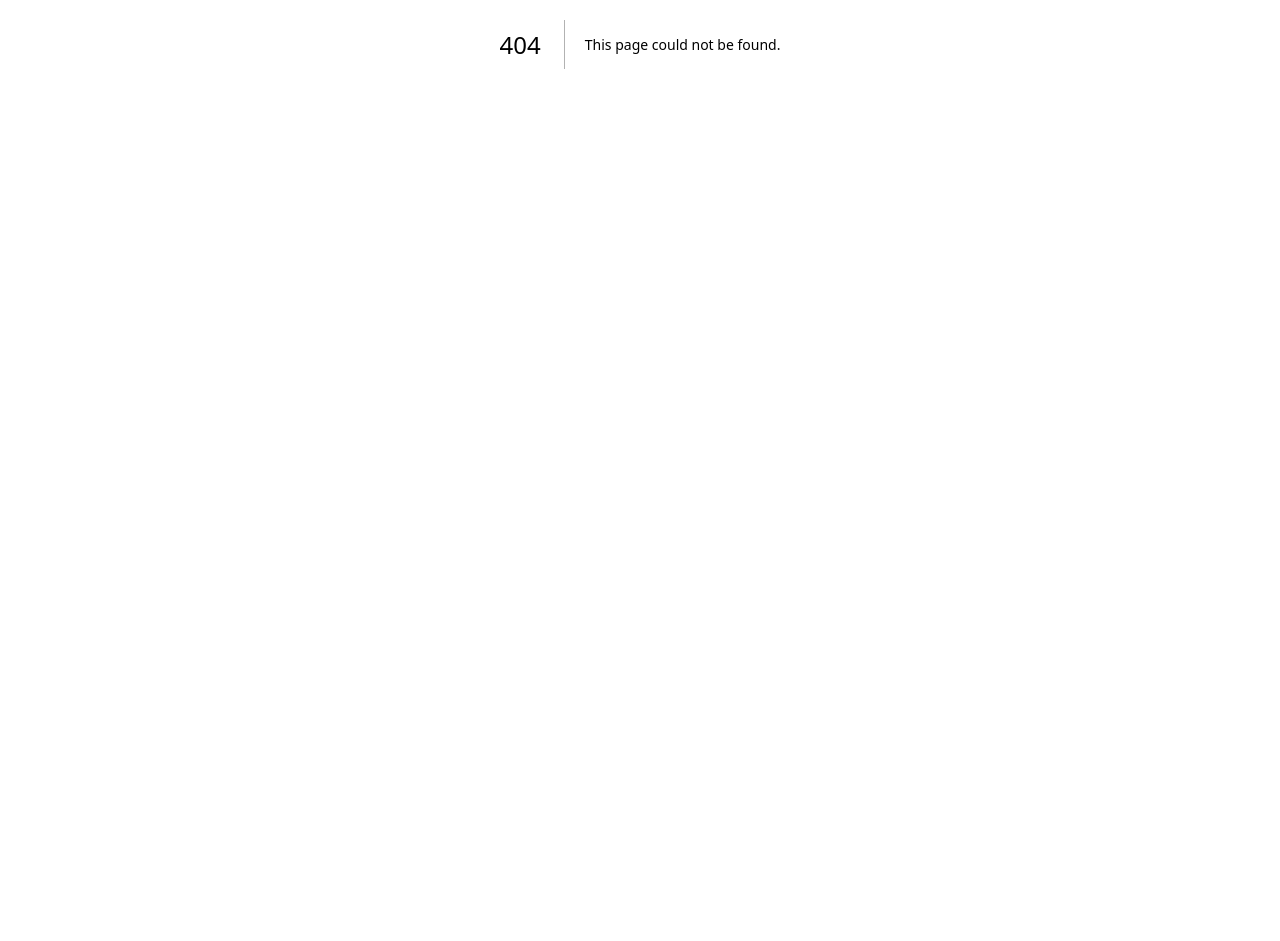
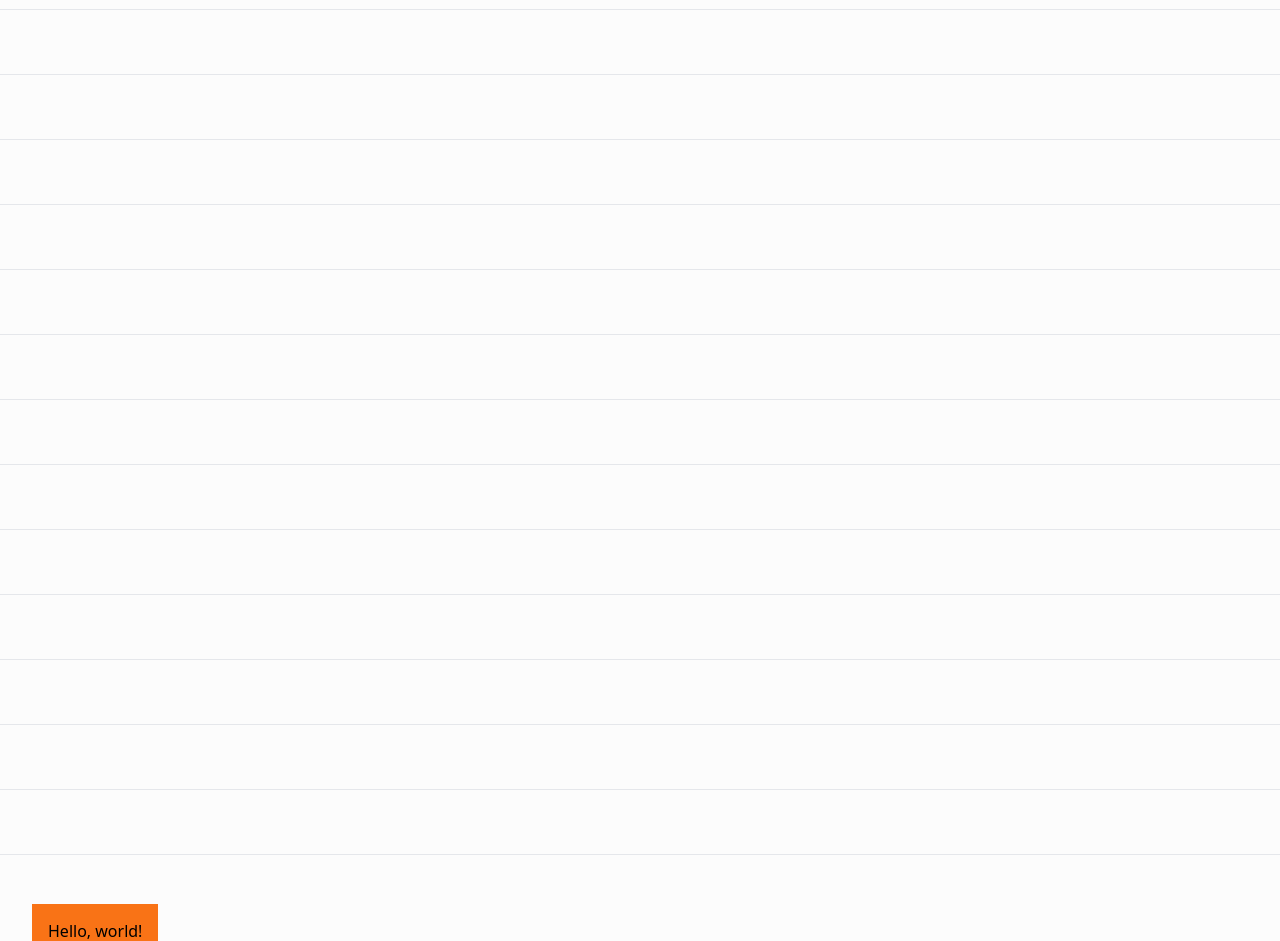
Before and after one commit to hro19/notion_blog, a Next.js app: page /whileinview/whileinview5 in a window 1280 px wide. Before the commit this address had no page. Shown: the part 420-1361 px from the top of the page. Before the commit the page ends 864 px from the top, so only its background shows below. Built offline with nearby package versions, Linux system fonts and the light colour scheme; what @yamada-ui/react would draw is missing.

Commit message:
【Framer motion】whileInViewの試作

```diff
--- a/pages/framer.tsx
+++ b/pages/framer.tsx
@@ -5,11 +5,44 @@ import Link from 'next/link';
 const framer = () => {
   return (
     <>
+      <p>
+        <Link
+          href='/animatecss'
+          className='underline mb-3 text-lg text-green-700'
+        >
+          animate.css
+        </Link>
+      </p>
+      <h2 className='inline-block mr-4'>whileInViewの試作</h2>
       <Link
-        href='/animatecss'
-        className='underline mb-3 text-lg text-green-700'
+        href='/whileinview/whileinview'
+        className='underline mb-3 mr-3 text-lg text-green-700'
       >
-        animate.css
+        その1
+      </Link>
+      <Link
+        href='/whileinview/whileinview2'
+        className='underline mb-3 mr-3 text-lg text-green-700'
+      >
+        その2
+      </Link>
+      <Link
+        href='/whileinview/whileinview3'
+        className='underline mb-3 mr-3 text-lg text-green-700'
+      >
+        その3
+      </Link>
+      <Link
+        href='/whileinview/whileinview4'
+        className='underline mb-3 mr-3 text-lg text-green-700'
+      >
+        その4
+      </Link>
+      <Link
+        href='/whileinview/whileinview5'
+        className='underline mb-3 mr-3 text-lg text-green-700'
+      >
+        その5
       </Link>
       <h2 className='font-bold from-neutral-900 text-2xl underline'>
         springお試し
--- /dev/null
+++ b/pages/whileinview/whileinview.tsx
@@ -0,0 +1,27 @@
+import React from 'react';
+import { motion } from 'framer-motion';
+
+const keyframes = {
+  initial: { opacity: 0 },
+  animate: {
+    opacity: 1,
+    transition: {
+      duration: 1,
+      repeat: Infinity,
+      repeatDelay: 1,
+    },
+  },
+};
+
+const framerkeyframe = () => {
+  return (
+    <div>
+      <h2 className='text-xl mb-3'>framer keyframe</h2>
+      <motion.div variants={keyframes} initial='initial' animate='animate'>
+        <a className='bg-cyan-500 p-4 my-2 ml-2'>Hello, world!</a>
+      </motion.div>
+    </div>
+  );
+};
+
+export default framerkeyframe;
--- /dev/null
+++ b/pages/whileinview/whileinview2.tsx
@@ -0,0 +1,31 @@
+import React from 'react';
+import { motion } from 'framer-motion';
+
+const keyframes = {
+  initial: {
+    opacity: 0,
+  },
+  animate: {
+    opacity: [0, 0.8, 0.3, 1],
+    transition: {
+      duration: 2,
+      repeat: Infinity,
+      repeatDelay: 1,
+      // `easings` プロパティで各段階のイージング関数を設定
+      easings: ['linear', 'easeInQuad', 'easeOutQuad', 'linear'],
+    },
+  },
+};
+
+const framerkeyframe = () => {
+  return (
+    <div>
+      <h2 className='text-xl mb-3'>framer keyframe</h2>
+      <motion.div variants={keyframes} initial='initial' animate='animate'>
+        <a className='bg-purple-500 p-4 my-2 ml-4'>Hello, world!</a>
+      </motion.div>
+    </div>
+  );
+};
+
+export default framerkeyframe;
--- /dev/null
+++ b/pages/whileinview/whileinview3.tsx
@@ -0,0 +1,49 @@
+import React from 'react';
+import { motion } from 'framer-motion';
+
+const keyframes = {
+  initial: {
+    opacity: 0,
+  },
+  animate: {
+    opacity: [0, 0.8, 0.3, 1],
+    transition: {
+      duration: 2,
+      // repeat: Infinity,
+      // repeatDelay: 1,
+      easings: ['linear', 'easeInQuad', 'easeOutQuad', 'linear'],
+    },
+  },
+};
+
+const framerkeyframe = () => {
+  return (
+    <div>
+      <h2 className='text-xl mb-3'>視界に入ったときに一度だけ発火↓</h2>
+      <hr className='mb-16' />
+      <hr className='mb-16' />
+      <hr className='mb-16' />
+      <hr className='mb-16' />
+      <hr className='mb-16' />
+      <hr className='mb-16' />
+      <hr className='mb-16' />
+      <hr className='mb-16' />
+      <hr className='mb-16' />
+      <hr className='mb-16' />
+      <hr className='mb-16' />
+      <hr className='mb-16' />
+      <hr className='mb-16' />
+      <hr className='mb-16' />
+      <hr className='mb-16' />
+      <hr className='mb-16' />
+      <hr className='mb-16' />
+      <hr className='mb-16' />
+      <hr className='mb-16' />
+      <motion.div variants={keyframes} initial='initial' whileInView='animate'>
+        <a className=' bg-rose-500 p-4 my-2 ml-4'>Hello, world!</a>
+      </motion.div>
+    </div>
+  );
+};
+
+export default framerkeyframe;
--- /dev/null
+++ b/pages/whileinview/whileinview4.tsx
@@ -0,0 +1,60 @@
+import React from 'react';
+import { delay, motion } from 'framer-motion';
+
+const keyframes = {
+  initial: {
+    opacity: 0,
+  },
+  animate: {
+    opacity: [0, 0.8, 0.3, 1],
+    transition: {
+      duration: 2,
+      // repeat: Infinity,
+      delay: 0.5,
+      easings: ['linear', 'easeInQuad', 'easeOutQuad', 'linear'],
+    },
+  },
+};
+
+const framerkeyframe = () => {
+  return (
+    <div>
+      <h2 className='text-xl mb-3'>視界に入ったときに数秒遅れて発火して↓</h2>
+      <hr className='mb-16' />
+      <hr className='mb-16' />
+      <hr className='mb-16' />
+      <hr className='mb-16' />
+      <hr className='mb-16' />
+      <hr className='mb-16' />
+      <hr className='mb-16' />
+      <hr className='mb-16' />
+      <hr className='mb-16' />
+      <hr className='mb-16' />
+      <hr className='mb-16' />
+      <hr className='mb-16' />
+      <hr className='mb-16' />
+      <hr className='mb-16' />
+      <hr className='mb-16' />
+      <hr className='mb-16' />
+      <hr className='mb-16' />
+      <hr className='mb-16' />
+      <hr className='mb-16' />
+      <motion.div variants={keyframes} initial='initial' whileInView='animate'>
+        <a className=' bg-blue-500 ml-4 p-4 my-2'>Hello, world!</a>
+      </motion.div>
+      <hr className='mb-16' />
+      <hr className='mb-16' />
+      <hr className='mb-16' />
+      <hr className='mb-16' />
+      <hr className='mb-16' />
+      <hr className='mb-16' />
+      <hr className='mb-16' />
+      <hr className='mb-16' />
+      <hr className='mb-16' />
+      <hr className='mb-16' />
+      <hr className='mb-16' />
+    </div>
+  );
+};
+
+export default framerkeyframe;
--- /dev/null
+++ b/pages/whileinview/whileinview5.tsx
@@ -0,0 +1,61 @@
+import React from 'react';
+import { delay, easeIn, motion } from 'framer-motion';
+
+const keyframes = {
+  initial: {
+    opacity: 0,
+    y: -20,
+  },
+  animate: {
+    opacity: 1,
+    y: 0,
+    transition: {
+      duration: 0.5,
+      delay: 0.5,
+      easeIn,
+    },
+  },
+};
+
+const framerkeyframe = () => {
+  return (
+    <div>
+      <h2 className='text-xl mb-3'>視界に入ったときに数秒遅れて発火して↓</h2>
+      <hr className='mb-16' />
+      <hr className='mb-16' />
+      <hr className='mb-16' />
+      <hr className='mb-16' />
+      <hr className='mb-16' />
+      <hr className='mb-16' />
+      <hr className='mb-16' />
+      <hr className='mb-16' />
+      <hr className='mb-16' />
+      <hr className='mb-16' />
+      <hr className='mb-16' />
+      <hr className='mb-16' />
+      <hr className='mb-16' />
+      <hr className='mb-16' />
+      <hr className='mb-16' />
+      <hr className='mb-16' />
+      <hr className='mb-16' />
+      <hr className='mb-16' />
+      <hr className='mb-16' />
+      <motion.div variants={keyframes} initial='initial' whileInView='animate'>
+        <a className=' bg-orange-500 p-4 my-2 ml-8'>Hello, world!</a>
+      </motion.div>
+      <hr className='mb-16' />
+      <hr className='mb-16' />
+      <hr className='mb-16' />
+      <hr className='mb-16' />
+      <hr className='mb-16' />
+      <hr className='mb-16' />
+      <hr className='mb-16' />
+      <hr className='mb-16' />
+      <hr className='mb-16' />
+      <hr className='mb-16' />
+      <hr className='mb-16' />
+    </div>
+  );
+};
+
+export default framerkeyframe;
```
